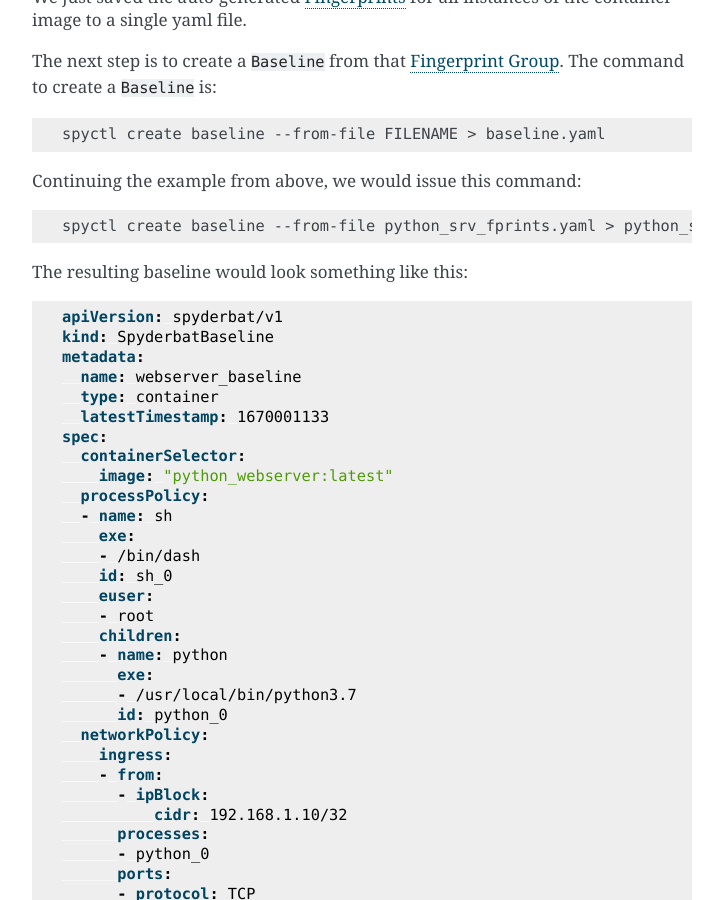
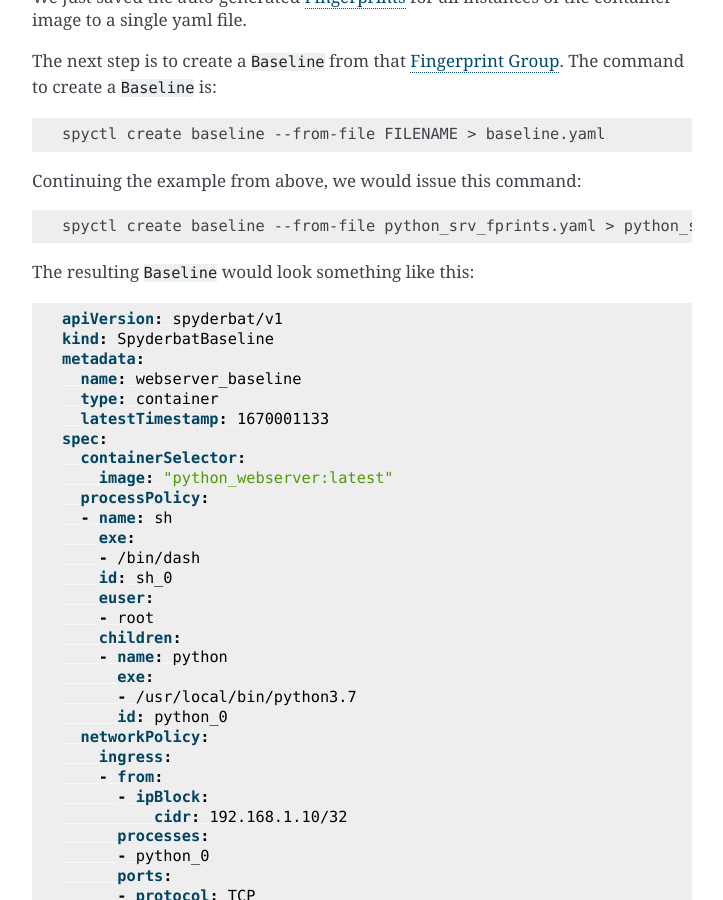
Before and after one commit to spyderbat/spyctl, a Sphinx documentation site: the page built from docs/tutorials/spyctl_basics.rst, in a window 1280 px wide and 900 px high, scrolled down 5397 px. Shown: the whole window, without its empty margins (388-1111 px from the left). Built offline with Sphinx 7.4.7, drawn with Linux system fonts in a browser that asks for light colours.

Commit message:
doc bugfixing

```diff
--- a/docs/tutorials/spyctl_basics.rst
+++ b/docs/tutorials/spyctl_basics.rst
@@ -283,7 +283,7 @@ Continuing the example from above, we would issue this command:
 
     spyctl create baseline --from-file python_srv_fprints.yaml > python_srv_baseline.yaml
 
-The resulting baseline would look something like this:
+The resulting |baseline| would look something like this:
 
 .. code-block:: yaml
 
```
